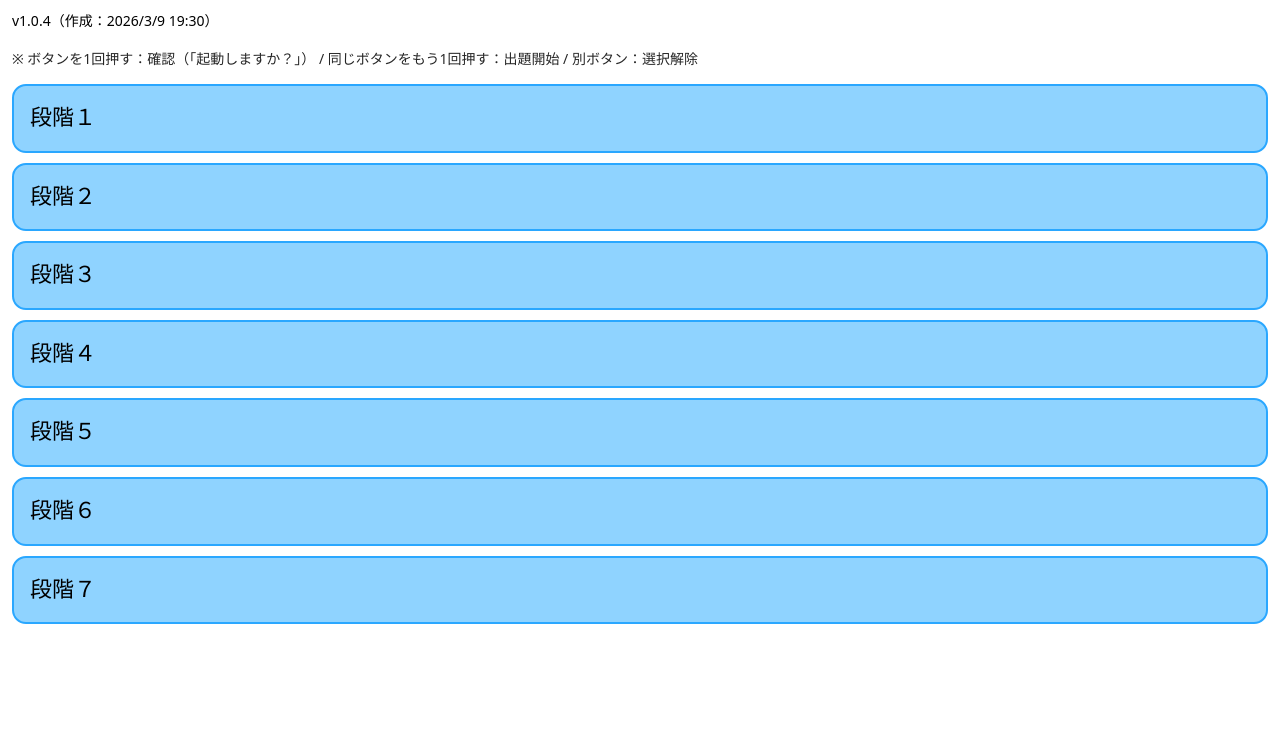
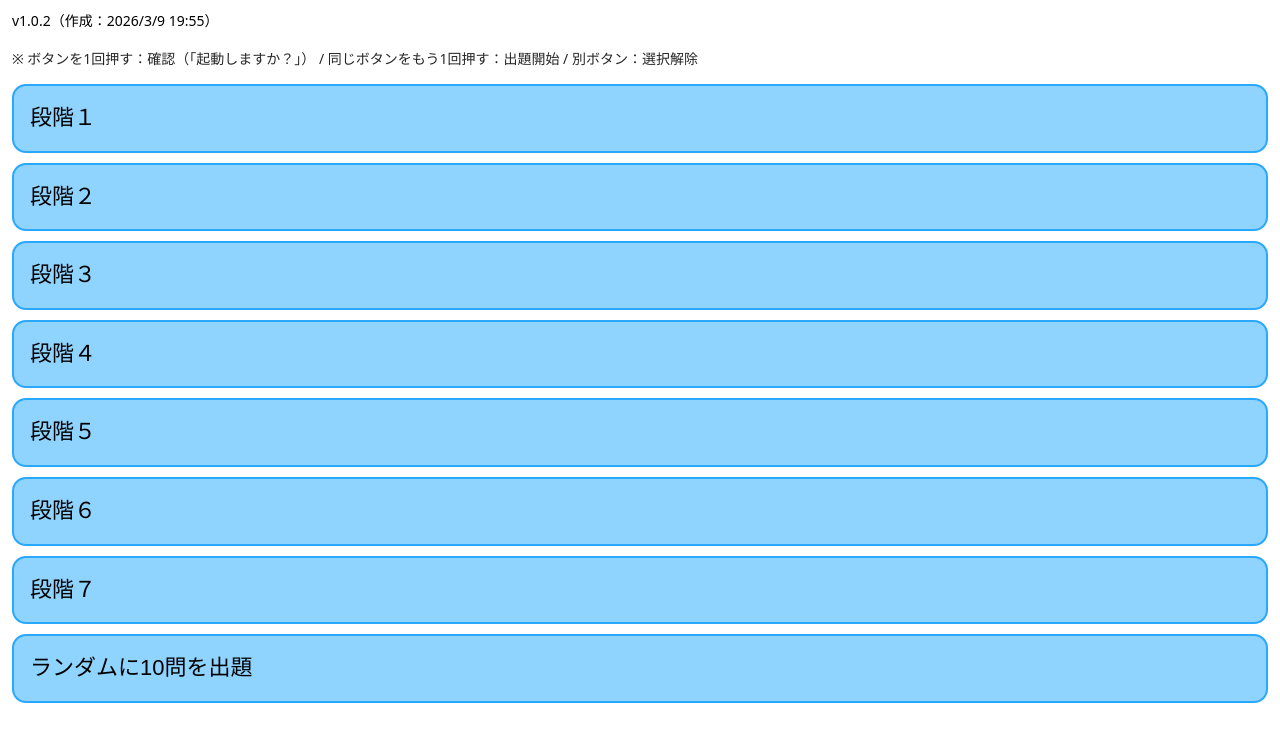
Before and after one commit to yuyu022/tenji_eigo_ouyo_qa2, a plain HTML site: page index.html in a window 1280 px wide. Drawn offline with Linux system fonts and the light colour scheme.

Commit message:
Update index.html

```diff
--- a/index.html
+++ b/index.html
@@ -81,7 +81,7 @@
 ========================================================= */
 
 /** バージョン情報 */
-const APP_VERSION = "v1.0.4（作成：2026/3/9 19:30）";
+const APP_VERSION = "v1.0.2（作成：2026/3/9 19:55）";
 
 
 
@@ -357,6 +357,21 @@ const QUIZ_SETS = [
       { word:"ff",  ja:"エフ エフ",  dots:[[2,3,5]] },
       { word:"gg",  ja:"ジー ジー",  dots:[[2,3,5,6]] }
     ]
+  },
+  {
+    id: "btn8",
+    name: "ランダムに10問を出題",
+    questionLimit: 10,
+    items: [
+      { word:"be",  ja:"ビー イー",  dots:[[2,3]] },
+      { word:"con", ja:"シー オー エヌ", dots:[[2,5]] },
+      { word:"dis", ja:"ディー アイ エス", dots:[[2,5,6]] },
+      { word:"ea",  ja:"イー エー",  dots:[[2]] },
+      { word:"bb",  ja:"ビー ビー",  dots:[[2,3]] },
+      { word:"cc",  ja:"シー シー",  dots:[[2,5]] },
+      { word:"ff",  ja:"エフ エフ",  dots:[[2,3,5]] },
+      { word:"gg",  ja:"ジー ジー",  dots:[[2,3,5,6]] }
+    ]
   }
 ];
 
@@ -584,8 +599,15 @@ function updateSelectedUI(selectedId) {
  * ※ 毎回ランダム順・重複なし
  */
 async function runQuiz(set, token) {
-  const questions = shuffledCopy(set.items);
+  const shuffled = shuffledCopy(set.items);
+
+  // questionLimit があればその数まで、無ければ全問
+  const limit = set.questionLimit || shuffled.length;
+
+  // 問題数が元の件数より多くならないようにする
+  const questions = shuffled.slice(0, Math.min(limit, shuffled.length));
   const total = questions.length;
+
 
   // 開始アナウンス
   await speak(`問題すうは${total}問です。問題を開始します。`);
```
